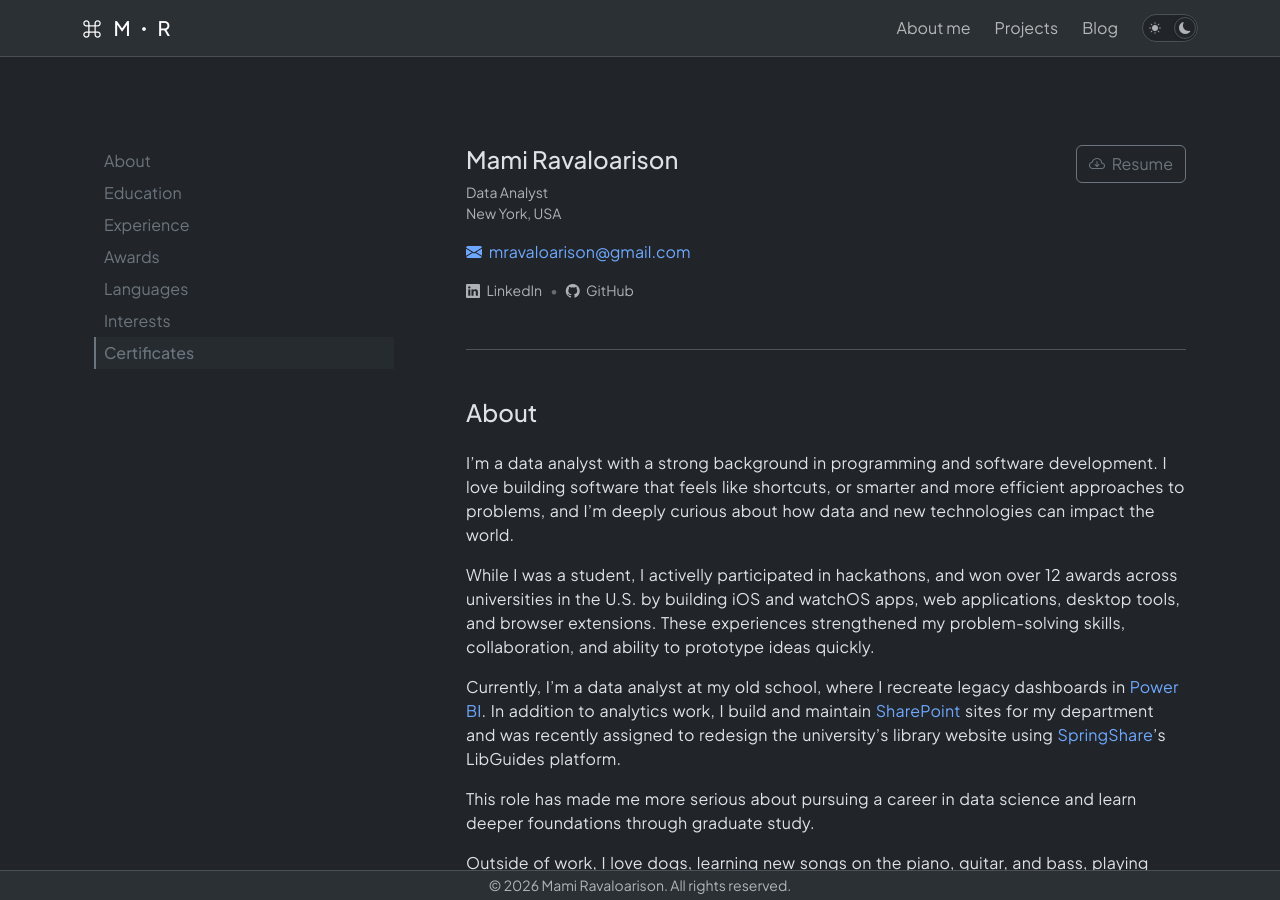
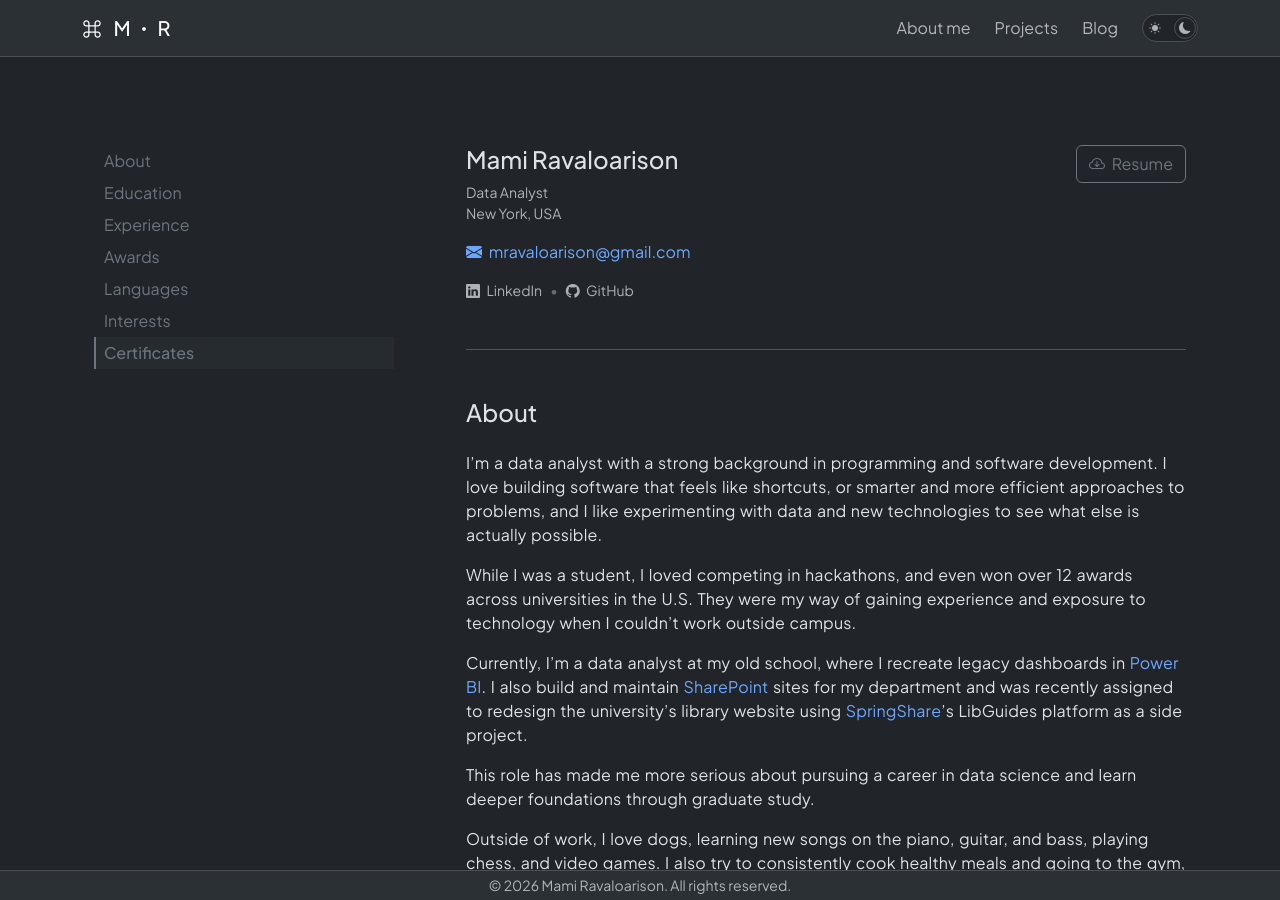
Before and after one commit to mravaloarison/portfolio, a Jekyll site: the page built from index.md, in a window 1280 px wide and 900 px high. Built offline with Jekyll 4.4.1, drawn with Linux system fonts in a browser that asks for light colours.

Commit message:
about me renewed

```diff
--- a/_config.yml
+++ b/_config.yml
@@ -13,11 +13,11 @@ url: https://mravaloarison.github.io
 baseurl:
 
 about_me: |
-    I'm a data analyst with a strong background in programming and software development. I love building software that feels like shortcuts, or smarter and more efficient approaches to problems, and I’m deeply curious about how data and new technologies can impact the world.
+    I'm a data analyst with a strong background in programming and software development. I love building software that feels like shortcuts, or smarter and more efficient approaches to problems, and I like experimenting with data and new technologies to see what else is actually possible.
 
-    While I was a student, I activelly participated in hackathons, and won over 12 awards across universities in the U.S. by building iOS and watchOS apps, web applications, desktop tools, and browser extensions. These experiences strengthened my problem-solving skills, collaboration, and ability to prototype ideas quickly.
+    While I was a student, I loved competing in hackathons, and even won over 12 awards across universities in the U.S. They were my way of gaining experience and exposure to technology when I couldn’t work outside campus.
 
-    Currently, I'm a data analyst at my old school, where I recreate legacy dashboards in <a href="https://www.microsoft.com/en-us/power-platform/products/power-bi">Power BI</a>. In addition to analytics work, I build and maintain <a href="https://support.microsoft.com/en-us/sharepoint">SharePoint</a> sites for my department and was recently assigned to redesign the university’s library website using <a href="https://www.springshare.com/">SpringShare</a>’s LibGuides platform.
+    Currently, I'm a data analyst at my old school, where I recreate legacy dashboards in <a href="https://www.microsoft.com/en-us/power-platform/products/power-bi">Power BI</a>. I also build and maintain <a href="https://support.microsoft.com/en-us/sharepoint">SharePoint</a> sites for my department and was recently assigned to redesign the university’s library website using <a href="https://www.springshare.com/">SpringShare</a>’s LibGuides platform as a side project.
 
     This role has made me more serious about pursuing a career in data science and learn deeper foundations through graduate study.
 
--- /dev/null
+++ b/tag/tag.html
@@ -0,0 +1,4 @@
+---
+layout: blog
+permalink: /tag/:tag/
+---
```
Also changed, not shown: tag/index.html (+12 -10 lines).
